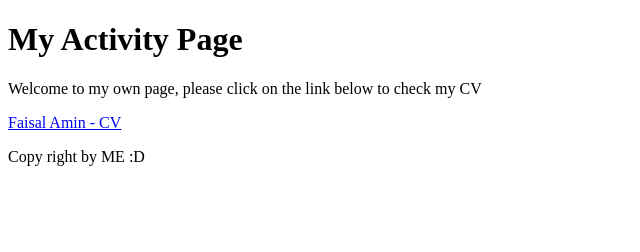
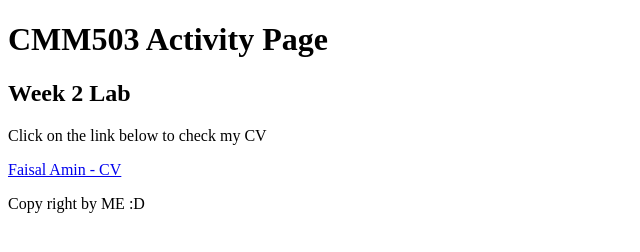
Before and after one commit to imfaisalg/MScINS, a plain HTML site: page index.html in a window 1280 px wide. Shown: the whole page, without its empty margins (0-640 px from the left). Drawn offline with Linux system fonts and the light colour scheme.

Commit message:
Changed the Front page and aded my CV for LAB week 2

```diff
--- a/index.html
+++ b/index.html
@@ -7,11 +7,11 @@
 <body>
 
 <header>
-    <h1>My Activity Page</h1>
+    <h1>CMM503 Activity Page</h1>
 </header>
-
+<h2> Week 2 Lab </h2>
 <main>
-    <p>Welcome to my own page, please click on the link below to check my CV</p>
+    <p>Click on the link below to check my CV</p>
     <p><a href="CV/cv.html">Faisal Amin - CV </a></p>
 </main>
 
```
